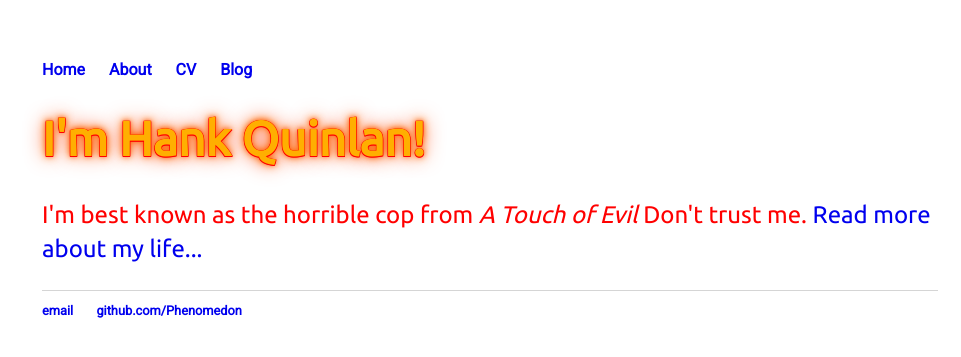
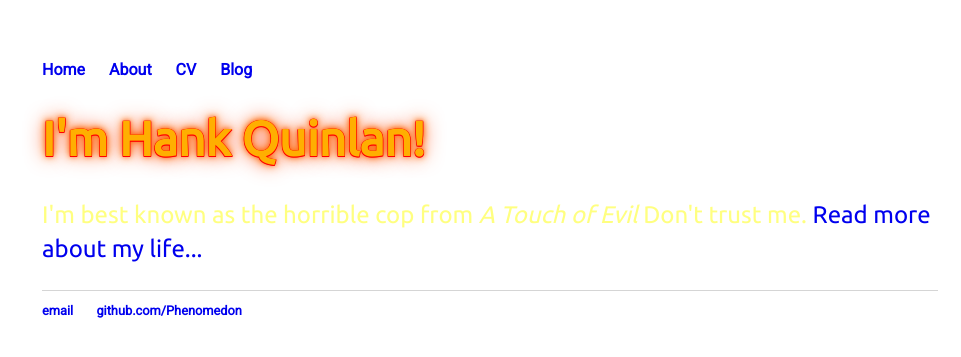
Before and after one commit to Phenomedon/Phenomedon.github.io, a Jekyll site: the page built from index.html, in a window 1280 px wide. Shown: the top 357 px of the page, without its empty margins (150-1111 px from the left). Built offline with Jekyll 4.4.1, drawn with Linux system fonts in a browser that asks for light colours.

Commit message:
Update main.css

```diff
--- a/css/main.css
+++ b/css/main.css
@@ -3,7 +3,7 @@
 body {
     font-family: 'Ubuntu', 'Helvetica', 'Sans-Serif';
     background-color: radial-gradient(#3c0000, #000000);
-    color: red;
+    color: #ffff80;
     margin: 60px auto;
     width: 70%;
 }
```
